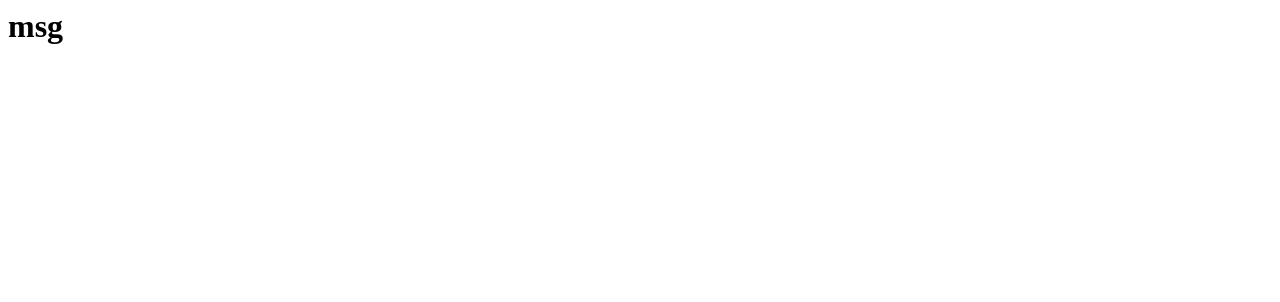
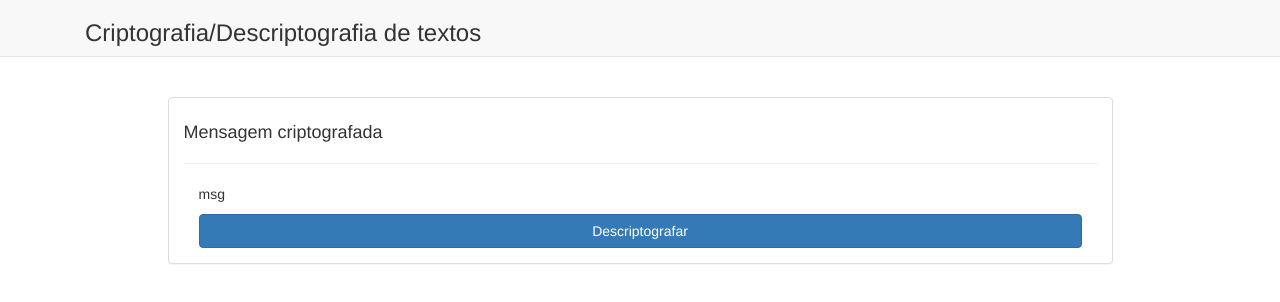
Before and after one commit to RFGA/ProjectComputerNetwork, a plain HTML site: page message.html in a window 1280 px wide. Drawn offline with nearby package versions, Linux system fonts and the light colour scheme.

Commit message:
Add files via upload

```diff
--- a/message.html
+++ b/message.html
@@ -1,8 +1,59 @@
-<HTML>
-<HEAD>
-   <TITLE>Mensagem encriptada</TITLE>
-</HEAD>
-<BODY>
-   <h1>msg</h1>
-</BODY>
-</HTML>
+<!DOCTYPE HTML>
+<html lang="pt-br">
+	<head>
+		<meta charset="UTF-8">
+
+		<title>Mensagem Criptografada</title>
+
+		<!-- bootstrap - link cdn -->
+		<link rel="stylesheet" href="https://maxcdn.bootstrapcdn.com/bootstrap/3.3.6/css/bootstrap.min.css">
+
+	</head>
+
+	<body>
+
+		<!-- Static navbar -->
+	    <nav class="navbar navbar-default navbar-static-top">
+	      <div class="container">
+	        <div class="navbar-header">
+	        	<h3 class="col-md-12">Criptografia/Descriptografia de textos</h3>
+	        </div>
+	      </div>
+	    </nav>
+
+
+	    <div class="container">
+
+
+	    	<br/>
+	    	<div class="row">
+		    	<div class="col-md-1"></div>
+
+		    	<div class="col-md-10">
+		    		<div class="panel panel-default">
+		    			<div class="panel-body">
+
+		    				<h4>Mensagem criptografada</h4>
+
+		    				<hr/>
+
+		    				<form method="post" action="data" enctype="multipart/form-data">
+
+			    				<div class="form-group">
+									<div class="col-md-12">
+										<p>msg</p>
+
+										<input type="submit" class="btn btn-primary col-md-12" value="Descriptografar">
+									</div>
+								</div>
+
+							</form>
+
+		    			</div>
+		    		</div>
+		    	</div>
+			</div>
+
+		</div>
+	</body>
+</html>
```
Also changed, not shown: index.html (+1 -1 lines), 1 other file.
